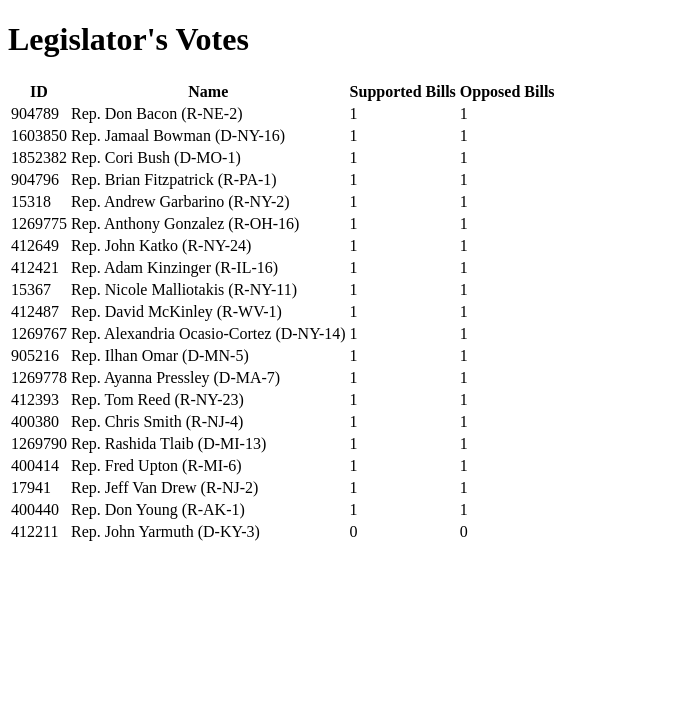
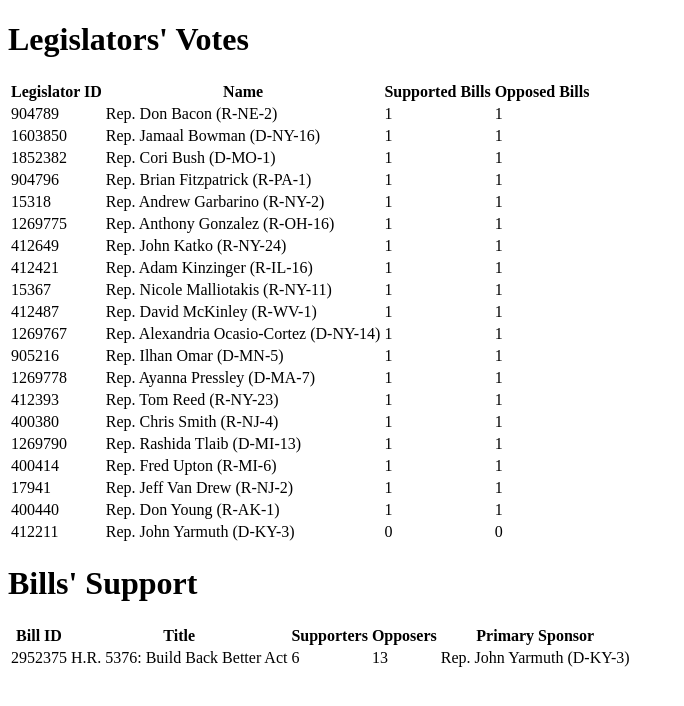
Before and after one commit to brunacmoura/legislative-bills-management, a Flask app: page / in a window 1280 px wide. Shown: the top 706 px of the page, without its empty margins (0-684 px from the left). Run offline with Flask 3, Linux system fonts and the light colour scheme.

Commit message:
Integrated data info to html.

```diff
--- a/app.py
+++ b/app.py
@@ -1,5 +1,5 @@
 from flask import Flask, render_template
-from data_processing import process_legislators
+from data_processing import process_legislators, process_bills
 
 app = Flask(__name__)
 
@@ -7,7 +7,8 @@
 @app.route("/")
 def index():
     legislators_data = process_legislators()
-    return render_template("index.html", legislators=legislators_data)
+    bills_data = process_bills()
+    return render_template("index.html", legislators=legislators_data, bills=bills_data)
 
 
 if __name__ == "__main__":
--- a/templates/index.html
+++ b/templates/index.html
@@ -6,10 +6,10 @@
     <title>Legislative Bills Management</title>
 </head>
 <body>
-    <h1>Legislator's Votes</h1>
+    <h1>Legislators' Votes</h1>
     <table>
         <tr>
-            <th>ID</th>
+            <th>Legislator ID</th>
             <th>Name</th>
             <th>Supported Bills</th>
             <th>Opposed Bills</th>
@@ -23,5 +23,25 @@
         </tr>
         {% endfor %}
     </table>
+
+    <h1>Bills' Support</h1>
+    <table>
+        <tr>
+            <th>Bill ID</th>
+            <th>Title</th>
+            <th>Supporters</th>
+            <th>Opposers</th>
+            <th>Primary Sponsor</th>
+        </tr>
+        {% for bill in bills %}
+        <tr>
+            <td>{{ bill.id_x }}</td>
+            <td>{{ bill.title }}</td>
+            <td>{{ bill.supporters }}</td>
+            <td>{{ bill.opposers }}</td>
+            <td>{{ bill.name }}</td>
+        </tr>
+        {% endfor %}
+    </table>
 </body>
 </html>
```
